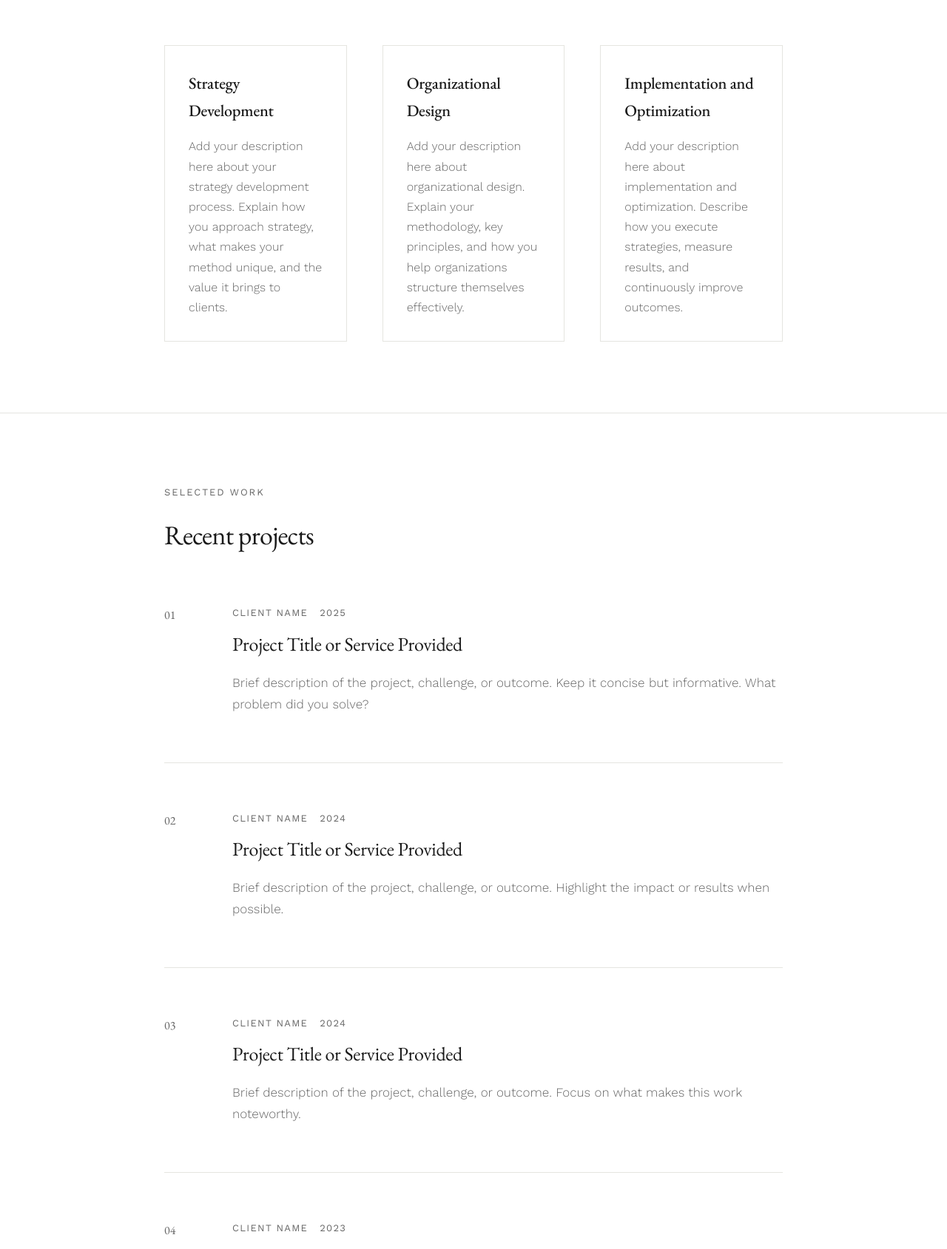
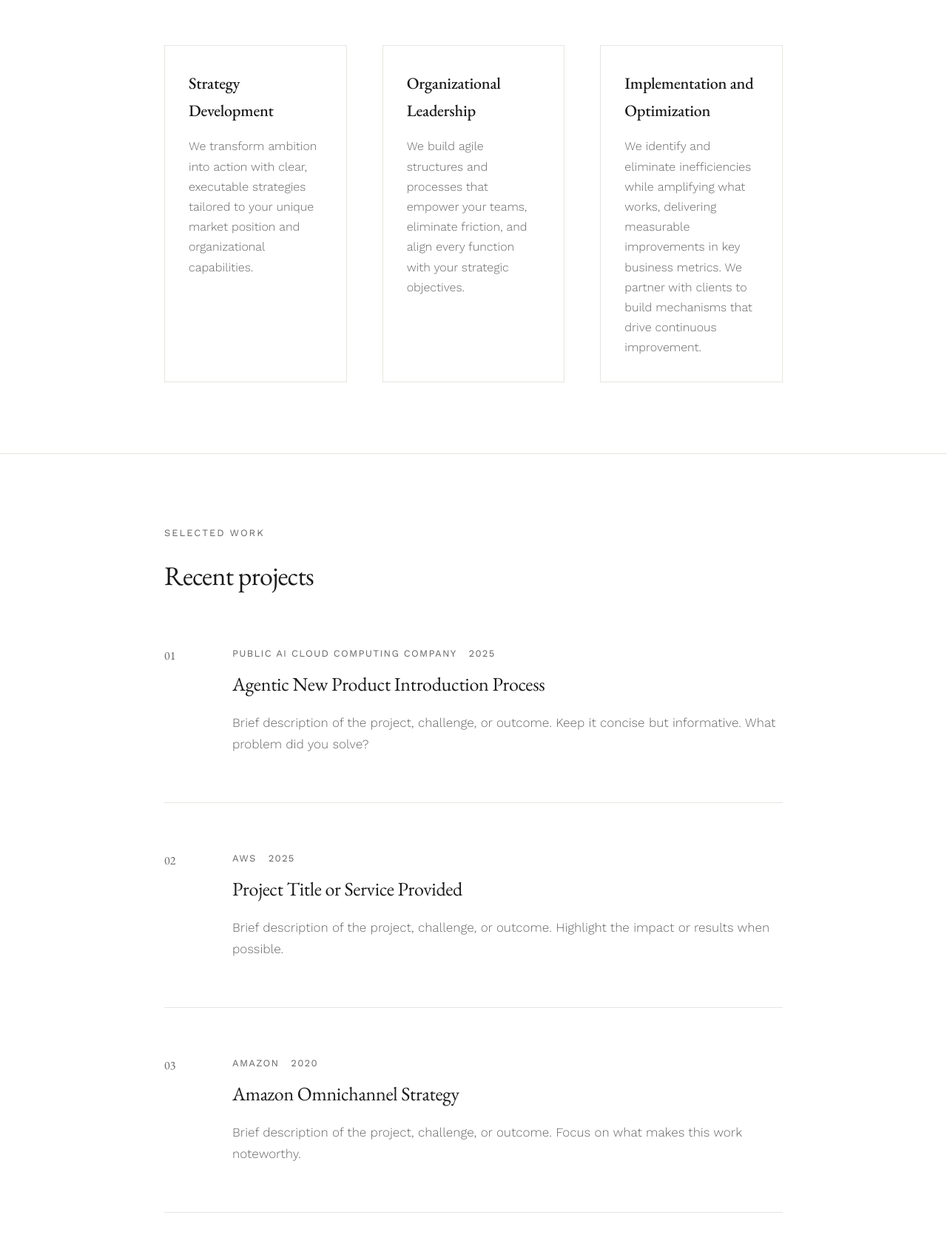
Before and after one commit to laura-shanley/my-business-website, a plain HTML site: page index.html in a window 1280 px wide. Shown: the part 1751-3440 px from the top of the page at 74% size. Drawn offline with nearby package versions, Linux system fonts and the light colour scheme.

Commit message:
Update skills, approaches, and contact information

```diff
--- a/index.html
+++ b/index.html
@@ -60,12 +60,11 @@ Laura spent 12 years at Amazon and AWS, where she held P&L responsibility for mu
                     </p>
                 </div>
                 <div class="about-skills">
-                    <div class="skill-tag">Skill or Service 1</div>
-                    <div class="skill-tag">Skill or Service 2</div>
-                    <div class="skill-tag">Skill or Service 3</div>
-                    <div class="skill-tag">Skill or Service 4</div>
-                    <div class="skill-tag">Skill or Service 5</div>
-                    <div class="skill-tag">Skill or Service 6</div>
+                    <div class="skill-tag">Marketing and growth</div>
+                    <div class="skill-tag">Digital transformation and AI strategy</div>
+                    <div class="skill-tag">Product lifecycle management</div>
+                    <div class="skill-tag">Strategic planning and governance</div>
+                    <div class="skill-tag">Organizational leadership</div>
                 </div>
             </div>
         </div>
@@ -82,19 +81,17 @@ Laura spent 12 years at Amazon and AWS, where she held P&L responsibility for mu
                 <div class="approach-item">
                     <h3 class="approach-title">Strategy Development</h3>
                     <p class="approach-description">
-                        Add your description here about your strategy development process.
-                        Explain how you approach strategy, what makes your method unique,
-                        and the value it brings to clients.
+                        We transform ambition into action with clear, executable strategies tailored to your unique market position and organizational capabilities.
                     </p>
                 </div>
 
                 <!-- Approach 2 -->
                 <div class="approach-item">
-                    <h3 class="approach-title">Organizational Design</h3>
+                    <h3 class="approach-title">Organizational Leadership</h3>
                     <p class="approach-description">
-                        Add your description here about organizational design.
-                        Explain your methodology, key principles, and how you help
-                        organizations structure themselves effectively.
+                        We build agile structures and processes that empower your teams, eliminate friction, and align every function with your strategic objectives.
+
+
                     </p>
                 </div>
 
@@ -102,9 +99,8 @@ Laura spent 12 years at Amazon and AWS, where she held P&L responsibility for mu
                 <div class="approach-item">
                     <h3 class="approach-title">Implementation and Optimization</h3>
                     <p class="approach-description">
-                        Add your description here about implementation and optimization.
-                        Describe how you execute strategies, measure results, and
-                        continuously improve outcomes.
+                        We identify and eliminate inefficiencies while amplifying what works, delivering measurable improvements in key business metrics. We partner with clients to build mechanisms that drive continuous improvement.
+
                     </p>
                 </div>
             </div>
@@ -123,10 +119,10 @@ Laura spent 12 years at Amazon and AWS, where she held P&L responsibility for mu
                     <div class="work-number">01</div>
                     <div class="work-content">
                         <div class="work-meta">
-                            <span class="work-client">Client Name</span>
+                            <span class="work-client">Public AI Cloud Computing Company</span>
                             <span class="work-year">2025</span>
                         </div>
-                        <h3 class="work-title">Project Title or Service Provided</h3>
+                        <h3 class="work-title">Agentic New Product Introduction Process</h3>
                         <p class="work-description">
                             Brief description of the project, challenge, or outcome.
                             Keep it concise but informative. What problem did you solve?
@@ -139,8 +135,8 @@ Laura spent 12 years at Amazon and AWS, where she held P&L responsibility for mu
                     <div class="work-number">02</div>
                     <div class="work-content">
                         <div class="work-meta">
-                            <span class="work-client">Client Name</span>
-                            <span class="work-year">2024</span>
+                            <span class="work-client">AWS</span>
+                            <span class="work-year">2025</span>
                         </div>
                         <h3 class="work-title">Project Title or Service Provided</h3>
                         <p class="work-description">
@@ -155,10 +151,10 @@ Laura spent 12 years at Amazon and AWS, where she held P&L responsibility for mu
                     <div class="work-number">03</div>
                     <div class="work-content">
                         <div class="work-meta">
-                            <span class="work-client">Client Name</span>
-                            <span class="work-year">2024</span>
+                            <span class="work-client">Amazon</span>
+                            <span class="work-year">2020</span>
                         </div>
-                        <h3 class="work-title">Project Title or Service Provided</h3>
+                        <h3 class="work-title">Amazon Omnichannel Strategy</h3>
                         <p class="work-description">
                             Brief description of the project, challenge, or outcome.
                             Focus on what makes this work noteworthy.
@@ -198,9 +194,8 @@ Laura spent 12 years at Amazon and AWS, where she held P&L responsibility for mu
                     Make it clear and specific about what kind of inquiries you're looking for.
                 </p>
                 <div class="contact-links">
-                    <a href="mailto:your@email.com" class="contact-link">your@email.com</a>
-                    <a href="https://linkedin.com/in/yourprofile" target="_blank" class="contact-link">linkedin.com/in/yourprofile</a>
-                    <a href="https://twitter.com/yourhandle" target="_blank" class="contact-link">twitter.com/yourhandle</a>
+                    <a href="mailto:laura@courtstreetadvisory.com" class="contact-link">laura@courtstreetadvisory.com</a>
+                    <a href="https://www.linkedin.com/in/shanleyl/" target="_blank" class="contact-link">https://www.linkedin.com/in/shanleyl/</a>
                 </div>
             </div>
         </div>
@@ -209,7 +204,7 @@ Laura spent 12 years at Amazon and AWS, where she held P&L responsibility for mu
     <!-- Footer -->
     <footer class="footer">
         <div class="container">
-            <p class="footer-text">© Your Name. All rights reserved.</p>
+            <p class="footer-text">© Laura Shanley. All rights reserved.</p>
             <p class="footer-credit">Designed & built with care</p>
         </div>
     </footer>
```
